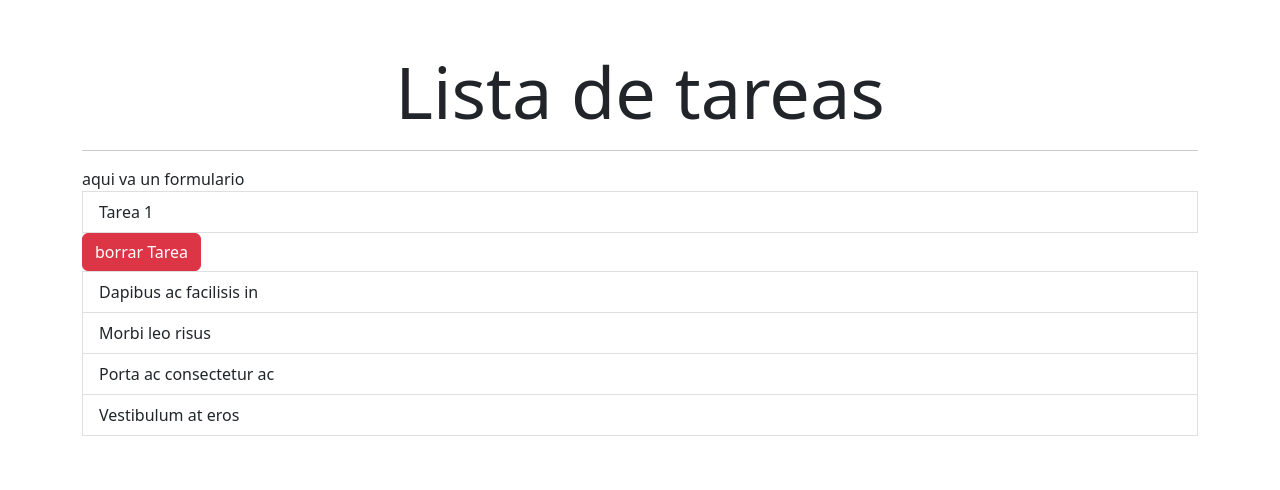
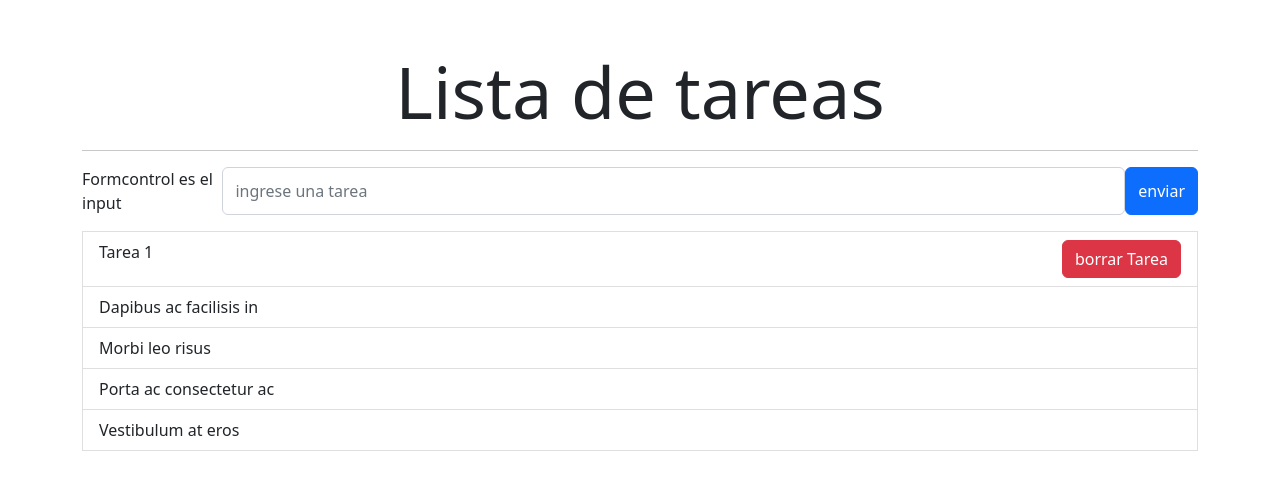
Before and after one commit to manu071202/listaTarea, a React (Create React App) app: page / in a window 1280 px wide. Shown: the top 490 px of the page. Built offline with nearby package versions, Linux system fonts and the light colour scheme.

Commit message:
agregamosel maquetado del formulario

```diff
--- a/src/App.jsx
+++ b/src/App.jsx
@@ -1,7 +1,7 @@
 import 'bootstrap/dist/css/bootstrap.min.css'
 import  Container  from 'react-bootstrap/Container';
 import FormTarea from './components/FormTarea';
-import ListaTarea from './components/ListaTarea';
+
 
 function App() {
   return (
@@ -10,7 +10,6 @@ function App() {
       <h1 className='display-2 text-center '>Lista  de tareas </h1>
       <hr/>
 <FormTarea></FormTarea>
-<ListaTarea></ListaTarea>
       </Container>
 
     </div>
--- a/src/components/FormTarea.jsx
+++ b/src/components/FormTarea.jsx
@@ -1,11 +1,23 @@
-import React from 'react';
+import React from "react";
+import { Form, Button } from "react-bootstrap";
+import ListaTarea from "./ListaTarea"
+const FormTarea = () => {
+  return (
+    <div>
 
-const FormTarea = () => {
-    return (
-        <div>
-            aqui va un formulario
-        </div>
-    );
+      <Form>
+        <Form.Group className="mb-3 d-flex" controlId="formBasicEmail">
+            Formcontrol es el input
+          <Form.Control type="text" placeholder="ingrese una tarea" />
+
+        <Button variant="primary" type="submit">
+          enviar
+        </Button>
+        </Form.Group>
+      </Form>
+      <ListaTarea></ListaTarea>
+    </div>
+  );
 };
 
 export default FormTarea;
--- a/src/components/ItemTarea.jsx
+++ b/src/components/ItemTarea.jsx
@@ -3,8 +3,9 @@ import { Button, ListGroup } from "react-bootstrap";
 const ItemTarea = () => {
   return (
     <div>
-      <ListGroup.Item>Tarea 1</ListGroup.Item>
-      <Button variant='danger' >borrar Tarea</Button>
+      <ListGroup.Item className='d-flex justify-content-between'>
+        Tarea 1<Button variant="danger">borrar Tarea</Button>
+      </ListGroup.Item>
       <ListGroup.Item>Dapibus ac facilisis in</ListGroup.Item>
       <ListGroup.Item>Morbi leo risus</ListGroup.Item>
       <ListGroup.Item>Porta ac consectetur ac</ListGroup.Item>
```
